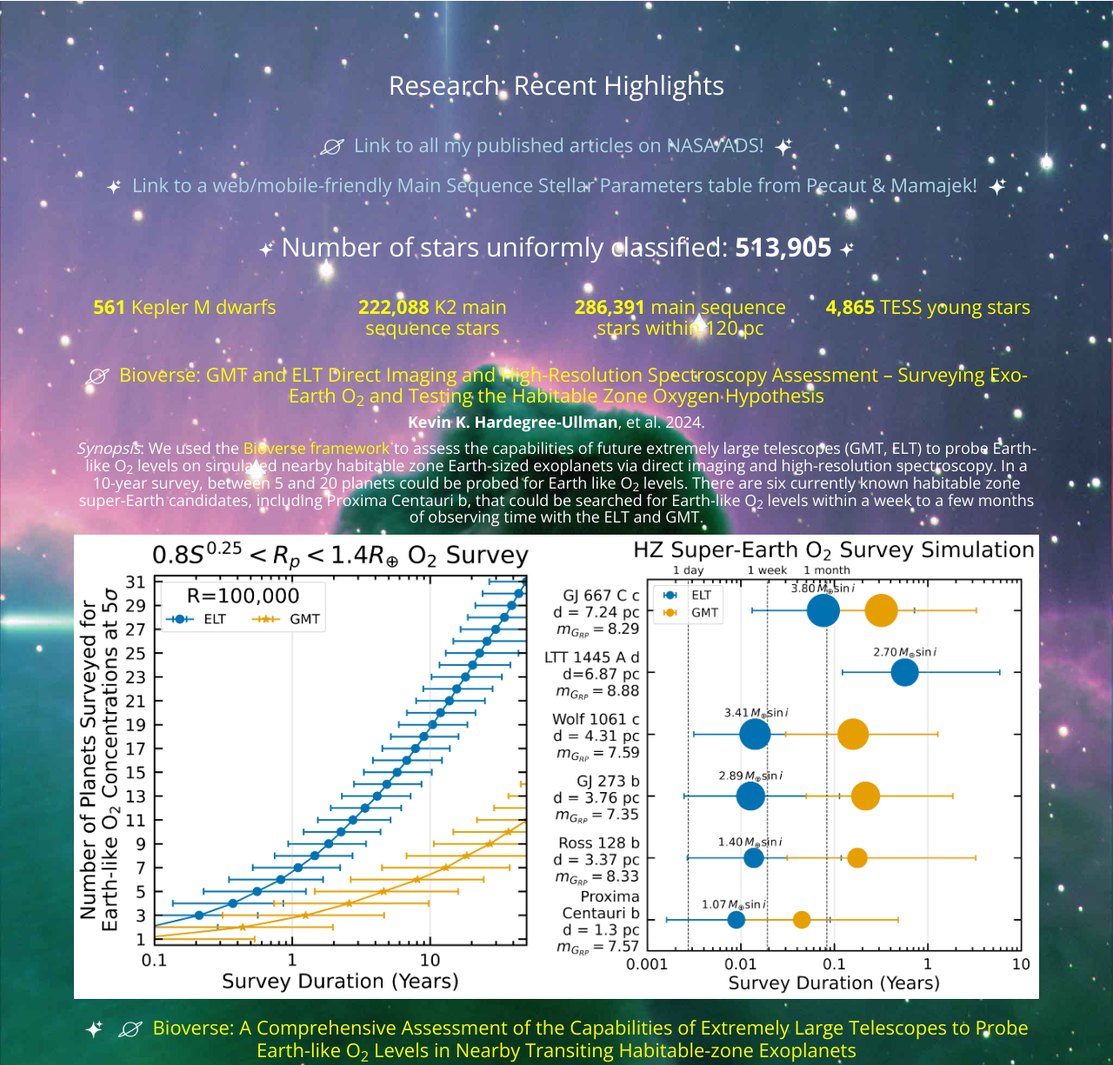
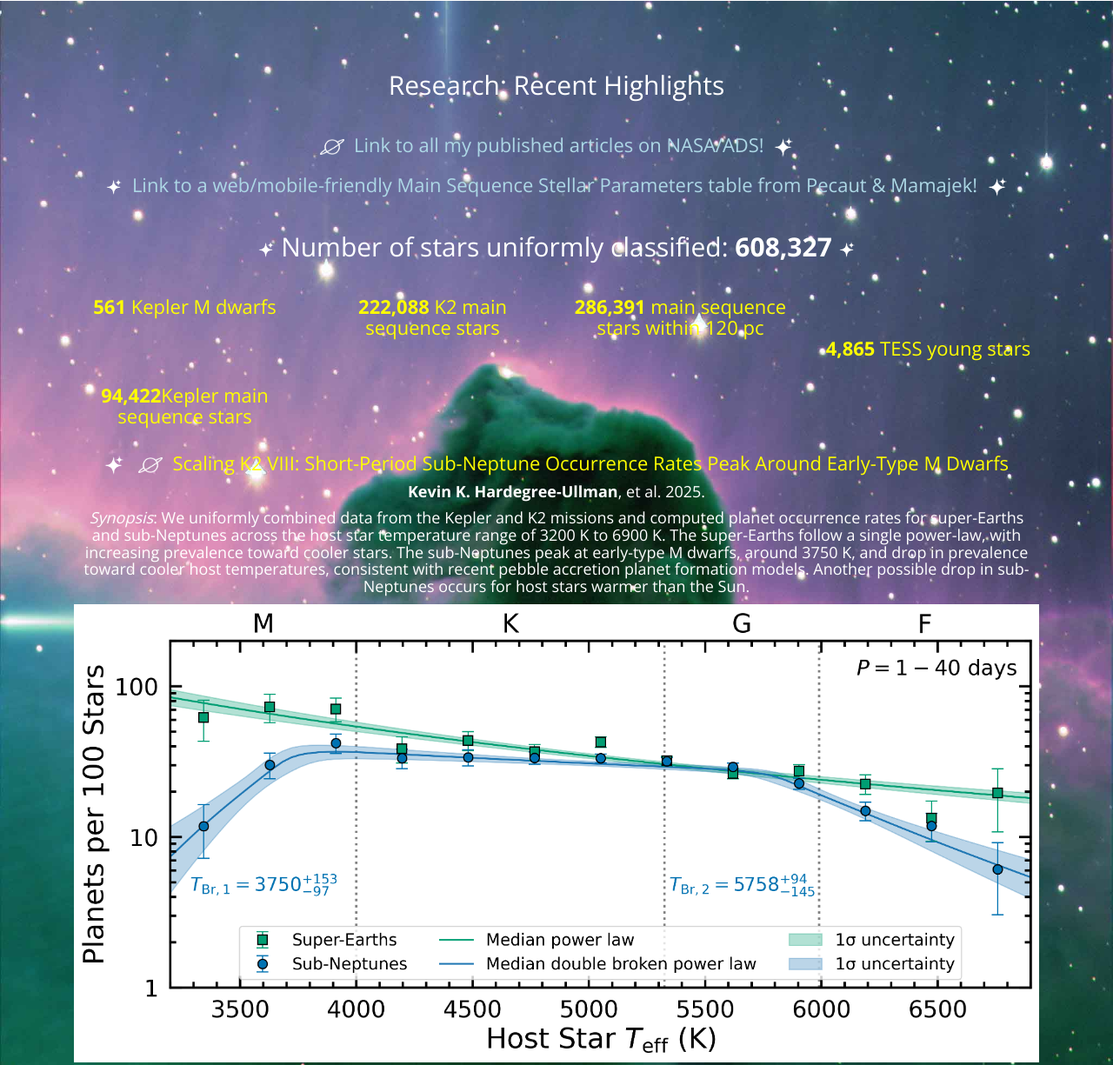
Before and after one commit to kevinkhu/website, a plain HTML site: page index.html in a window 1280 px wide. Shown: the part 1520-2745 px from the top of the page at 87% size. Drawn offline with nearby package versions, Linux system fonts and the light colour scheme; some packages are replaced by stand-ins of ours.

Commit message:
Update index.html

```diff
--- a/index.html
+++ b/index.html
@@ -182,30 +182,46 @@
           <br>
           <br>
           <br>
-            <h2><img src="images/starsw.png" alt="Stars" style="height:18px;">&nbsp;Number of stars uniformly classified: <b>513,905</b>&nbsp;<img src="images/starsw.png" alt="Stars" style="height:18px;"></h2>
+            <h2><img src="images/starsw.png" alt="Stars" style="height:18px;">&nbsp;Number of stars uniformly classified: <b>608,327</b>&nbsp;<img src="images/starsw.png" alt="Stars" style="height:18px;"></h2>
 	  </div>
         <div class="col-sm-3 text-center">
             <h3><a href="https://ui.adsabs.harvard.edu/abs/2019AJ....158...75H/abstract" style="color:yellow;"><b>561</b> Kepler M dwarfs</a></h3>
-          </div>
+        </div>
         <div class="col-sm-3 text-center">
             <h3><a href="https://ui.adsabs.harvard.edu/abs/2020ApJS..247...28H/abstract" style="color:yellow;"><b>222,088</b> K2 main sequence stars</a></h3>
-          </div>
+        </div>
         <div class="col-sm-3 text-center">
             <h3><a href="https://ui.adsabs.harvard.edu/abs/2023AJ....165..267H/abstract" style="color:yellow;"><b>286,391</b> main sequence stars within 120 pc</a></h3>
-            </div>
-        <div class="col-sm-3 text-center">
+        </div>
+        <br>
+		<br>
+		<div class="col-sm-3 text-center">
             <h3><a href="https://ui.adsabs.harvard.edu/abs/2023AJ....166..175F/abstract" style="color:yellow;"><b>4,865</b> TESS young stars</a></h3>
+        </div>
+		<div class="col-sm-3 text-center">
+            <h3><a href="https://ui.adsabs.harvard.edu/abs/2025arXiv250805734H/abstract" style="color:yellow;"><b>94,422</b>Kepler main sequence stars</a></h3>
         </div>
       <br>
       <br>
 
       <div class="text-center our-services">
 
+		<div class="col-sm-12">
+        <h3><img src="images/starsw.png" alt="Stars" style="height:22px;"> &nbsp;
+        <img src="images/planetw.png" alt="Exoplanets" style="height:18px;"> &nbsp;<a href=
+        "https://ui.adsabs.harvard.edu/abs/2025arXiv250805734H/abstract"
+        style="color:yellow;">Scaling K2 VIII: Short-Period Sub-Neptune Occurrence Rates Peak Around Early-Type M Dwarfs</a></h3>
+        <h4><b>Kevin K. Hardegree-Ullman</b>, et al. 2025.</h4>
+        <h4><i>Synopsis</i>: We uniformly combined data from the Kepler and K2 missions and computed planet occurrence rates for super-Earths and sub-Neptunes across the host star temperature range of 3200 K to 6900 K. The super-Earths follow a single power-law, with increasing prevalence toward cooler stars. The sub-Neptunes peak at early-type M dwarfs, around 3750 K, and drop in prevalence toward cooler host temperatures, consistent with recent pebble accretion planet formation models. Another possible drop in sub-Neptunes occurs for host stars warmer than the Sun.</h4><img src=
+        "images/SubNep_model_dbpl_1.png" alt=
+        "A plot of planet occurrence rates in planets per 100 stars on the y-axis versus host star effective temperature in K on the x-axis between 3200 and 6900 K. Occurrence rates are computed separately for super-Earths (green) and sub-Neptunes (blue) with orbital periods between 1 and 40 days. A power law was fitted to the super-Earths and a double broken power law was fitted to the sub-Neptunes, showing breaks at 3750 K and 5758 K. "
+        style="width:100%"></div>
+
         <div class="col-sm-12">
         <h3><img src="images/planetw.png" alt="Exoplanets" style="height:18px;"> &nbsp;<a href=
         "https://ui.adsabs.harvard.edu/abs/2025AJ....169..171H/abstract"
         style="color:yellow;">Bioverse: GMT and ELT Direct Imaging and High-Resolution Spectroscopy Assessment &#8211; Surveying Exo-Earth O<sub>2</sub> and Testing the Habitable Zone Oxygen Hypothesis</a></h3>
-        <h4><b>Kevin K. Hardegree-Ullman</b>, et al. 2024.</h4>
+        <h4><b>Kevin K. Hardegree-Ullman</b>, et al. 2025.</h4>
         <h4><i>Synopsis</i>: We used the <a href="https://bioverse.readthedocs.io/en/latest/" style="color:yellow;">Bioverse framework</a> to assess the capabilities of future extremely large telescopes (GMT, ELT) to probe Earth-like O<sub>2</sub> levels on simulated nearby habitable zone Earth-sized exoplanets via direct imaging and high-resolution spectroscopy. In a 10-year survey, between 5 and 20 planets could be probed for Earth like O<sub>2</sub> levels. There are six currently known habitable zone super-Earth candidates, including Proxima Centauri b, that could be searched for Earth-like O<sub>2</sub> levels within a week to a few months of observing time with the ELT and GMT.</h4><img src=
         "images/o2-survey-bio2.png" alt=
         "(Left) A simulation of the number of planets that can be probed for Earth-like levels of O2 on Earth-sized habitable-zone planets via direct imaging and high-resolution spectroscopy using the GMT (orange) and ELT (blue). In a 10-year survey, between ~7 (GMT) and 19 (ELT) planets could be probed. (Right) Survey duration to probe Earth-like levels of O2 on known nearby habitable zone super-Earth candidates. Four of these planets could be probed for O2 with a median observing time of less than 1 week on the ELT, and most of the planets could be probed for O2 with the GMT in a median time less than a few months with the GMT. The large uncertainties on these measurements are due to unknown planet (albedo) and orbital (e.g., inclination angle) parameters."
@@ -1028,7 +1044,7 @@
           <div class="col-sm-6">
             <p class="pull-right">
             <!--Designed by <a href="http://www.themeum.com/">Themeum</a-->Updated
-            July 22, 2025</p>
+            August 11, 2025</p>
           </div><!--div class="col-sm-12">
               <div class="container text-center">
                 <p style="color:#dcdcdc"><h7>Oxygen Theme - Designed by Themeum</h7></p>
```
